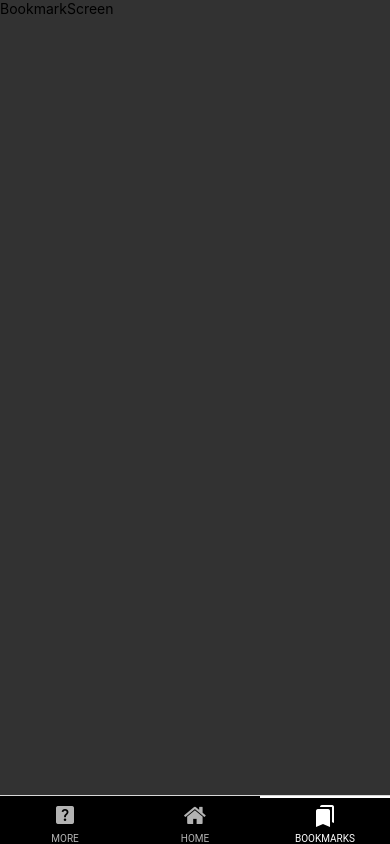
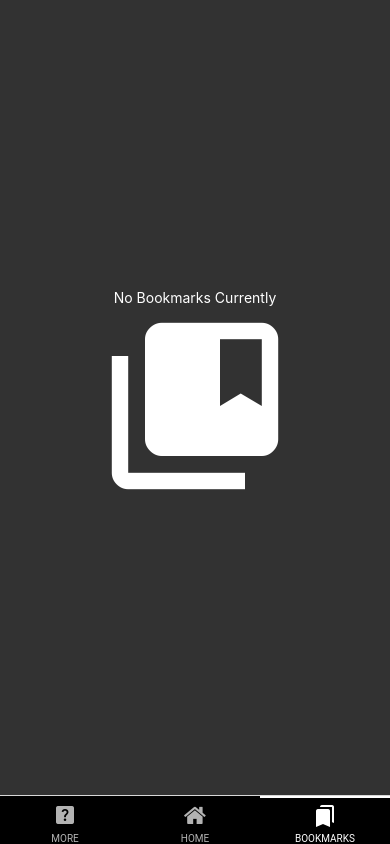
Before and after one commit to OrganizedIsolatedInsect/Field-Point, a React Native app: screen /Bookmarks in a window 390 px wide. Built offline with nearby package versions, Linux system fonts and the light colour scheme.

Commit message:
Setup Screen

```diff
--- a/src/Screens/Bookmark/BookmarkScreen.js
+++ b/src/Screens/Bookmark/BookmarkScreen.js
@@ -1,36 +1,70 @@
 //https://reactnative.dev/docs/asyncstorage
 
 import React from "react";
-import { View, Text, FlatList } from "react-native";
+import { View, Text, FlatList, Pressable } from "react-native";
+import { SafeAreaView } from "react-native-safe-area-context";
 import styles, { Color } from "../../Shared/styles";
-import { AsyncStorage } from "react-native";
+import { useSelector, useDispatch } from "react-redux";
+import { useNavigation } from "@react-navigation/native";
+import Icon from "react-native-vector-icons/MaterialIcons";
 
 const BookmarkScreen = () => {
-  const getData = async () => {
-    try {
-      const value = JSON.parse(await AsyncStorage.getItem("docid"));
-      if (value !== null) {
-        // We have data!!
-        console.log(AsyncStorage);
-        console.log(value);
-      }
-    } catch (error) {
-      // Error retrieving data
-      await AsyncStorage.setItem("docid", "this is an id");
-      console.log("Bookmarks is empty");
-    }
-  };
+  const navAid = useNavigation();
+  const bookmarks = useSelector(state => state.bookmarks);
+  const dispatch = useDispatch();
 
-  return (
-    <View style={styles.bookmarkScreenFormatting}>
-      <Text>BookmarkScreen</Text>
-      <FlatList
-        data={getData}
-        renderItem={getData.docid}
-        keyExtractor={getData.docid}
-      ></FlatList>
+  const renderBookmark = ({ item }) => (
+    <View style={styles.bookmarkRender}>
+      <Pressable>
+        onPress=
+        {() => {
+          const docid = item.docid;
+          const legislation = item.legislation; //make certain the legislation in the data is the same as the screen name
+          navAid.navigate(legislation, { docid: docid }); //this should point directly to the document that was bookmarked
+        }}
+        <Text>
+          Legislation: {item.legislation} {item.section} {"/n"}
+          {item.title}
+          {/* Make sure these are the correct field names */}
+        </Text>
+        <Icon
+          name="delete"
+          size={20}
+          onPress={() => dispatch(removeBookmark({ section: item.section }))}
+        />
+      </Pressable>
     </View>
   );
+
+  /*Output Section*/
+
+  if (bookmarks.sections.length === 0) {
+    return (
+      <View style={[styles.bookmarkScreenFormatting, styles.centerOnScreen]}>
+        <Text style={[styles.title, { color: Color.primaryText }]}>
+          No Bookmarks Currently
+        </Text>
+        <Icon
+          name="collections-bookmark"
+          size={200}
+          style={{ color: Color.primaryText }}
+        />
+      </View>
+    );
+  } else {
+    return (
+      <SafeAreaView>
+        <View style={styles.bookmarkScreenFormatting}>
+          {/* conditional headers based on section array length */}
+
+          <View>
+            {/* here should be a breadcrumb */}
+            <FlatList data={bookmarks.sections} renderItem={renderBookmark} />
+          </View>
+        </View>
+      </SafeAreaView>
+    );
+  }
 };
 
 export default BookmarkScreen;
--- a/src/Shared/styles.js
+++ b/src/Shared/styles.js
@@ -27,6 +27,11 @@ export default StyleSheet.create({
     fontFamily: "Roboto",
     fontSize: 10,
   },
+  centerOnScreen: {
+    flex: 1,
+    alignItems: "center",
+    justifyContent: "center",
+  },
 
   //Bookmark styling
   bookmarkScreenFormatting: {
@@ -36,4 +41,8 @@ export default StyleSheet.create({
     width: width,
     height: height,
   },
+  bookmarkRender: {
+    flexDirection: "row",
+    justifyContent: "space-between",
+  },
 });
```
Also changed, not shown: src/Redux/bookmarkSlice.js (+4 -4 lines), src/Shared/Components/placeholder.txt (deleted).
